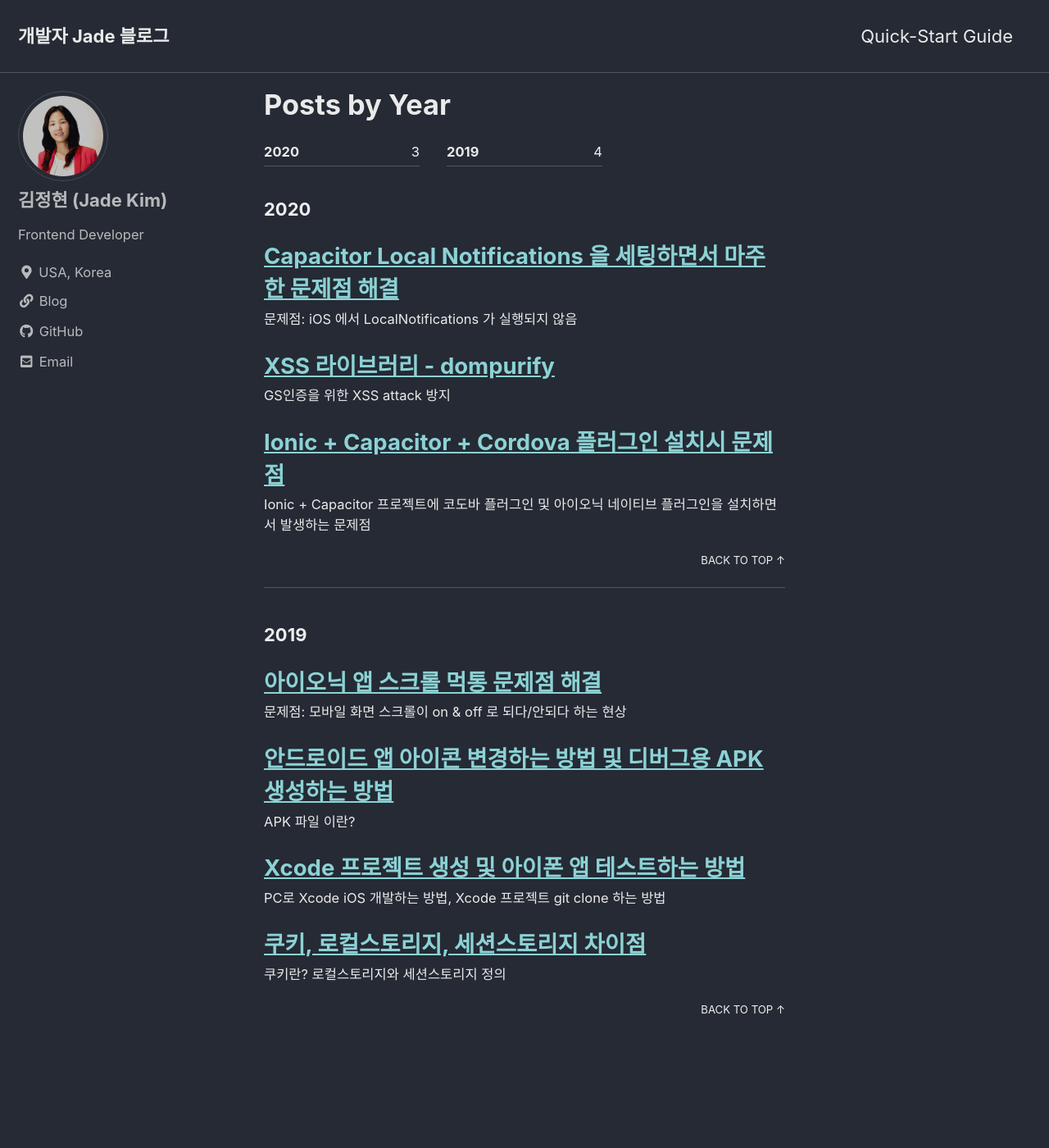
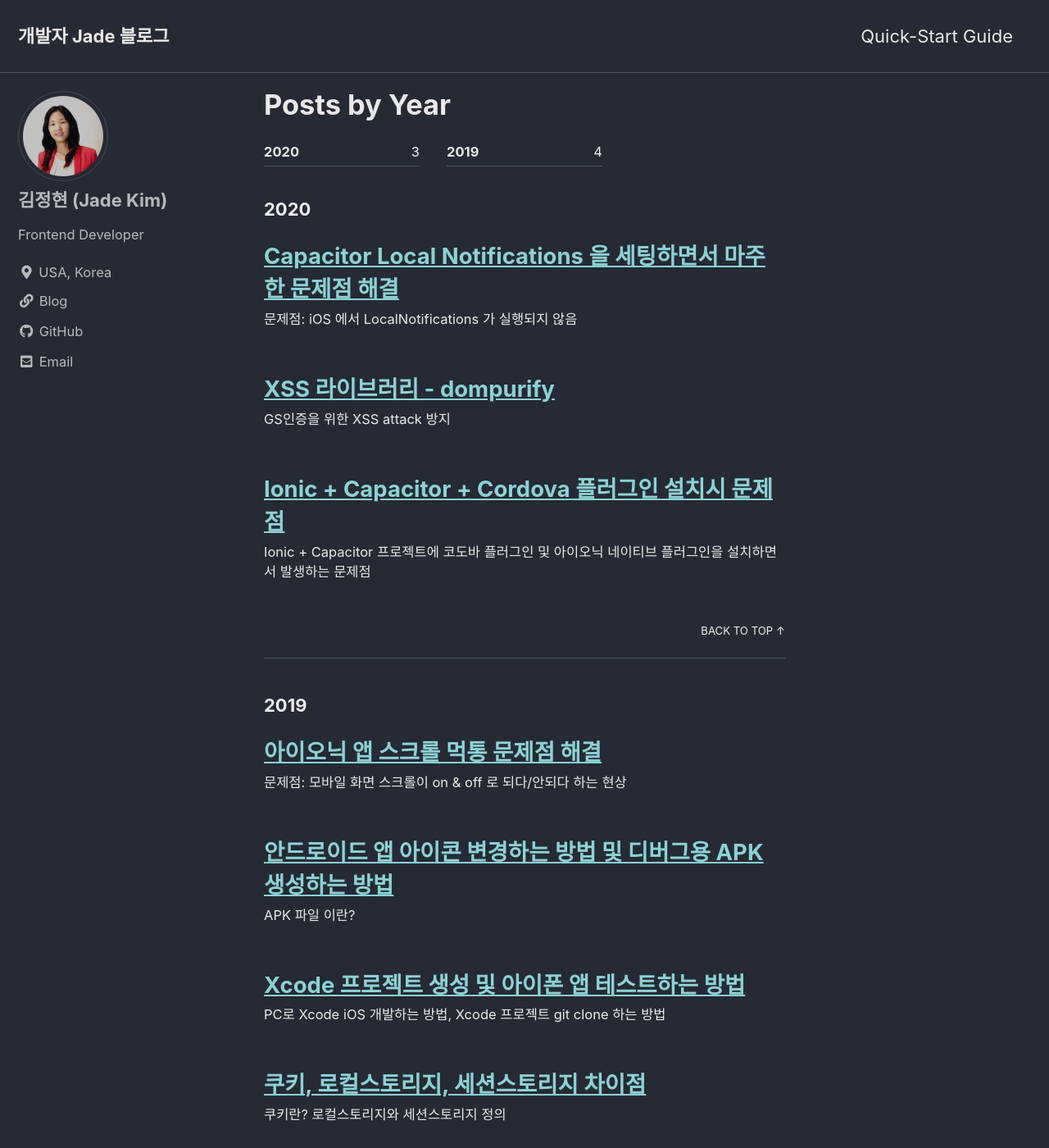
Before and after one commit to trevino-kim/github.io, a Jekyll site: the page built from _pages/year-archive.md, in a window 1280 px wide and 1400 px high. Shown: the whole window at 82% size. Built offline with Jekyll 4.4.1, drawn with Linux system fonts in a browser that asks for light colours; cached includes are drawn as plain includes.

Commit message:
Update _archive.scss

```diff
--- a/_sass/minimal-mistakes/_archive.scss
+++ b/_sass/minimal-mistakes/_archive.scss
@@ -19,6 +19,7 @@
 }
 
 .archive__item {
+  margin-bottom: 50px;
   position: relative;
 
   a {
@@ -44,6 +45,7 @@
 }
 
 .archive__item-title {
+  margin-top: 10px;
   margin-bottom: 0.25em;
   font-family: $sans-serif-narrow;
   line-height: initial;
```
